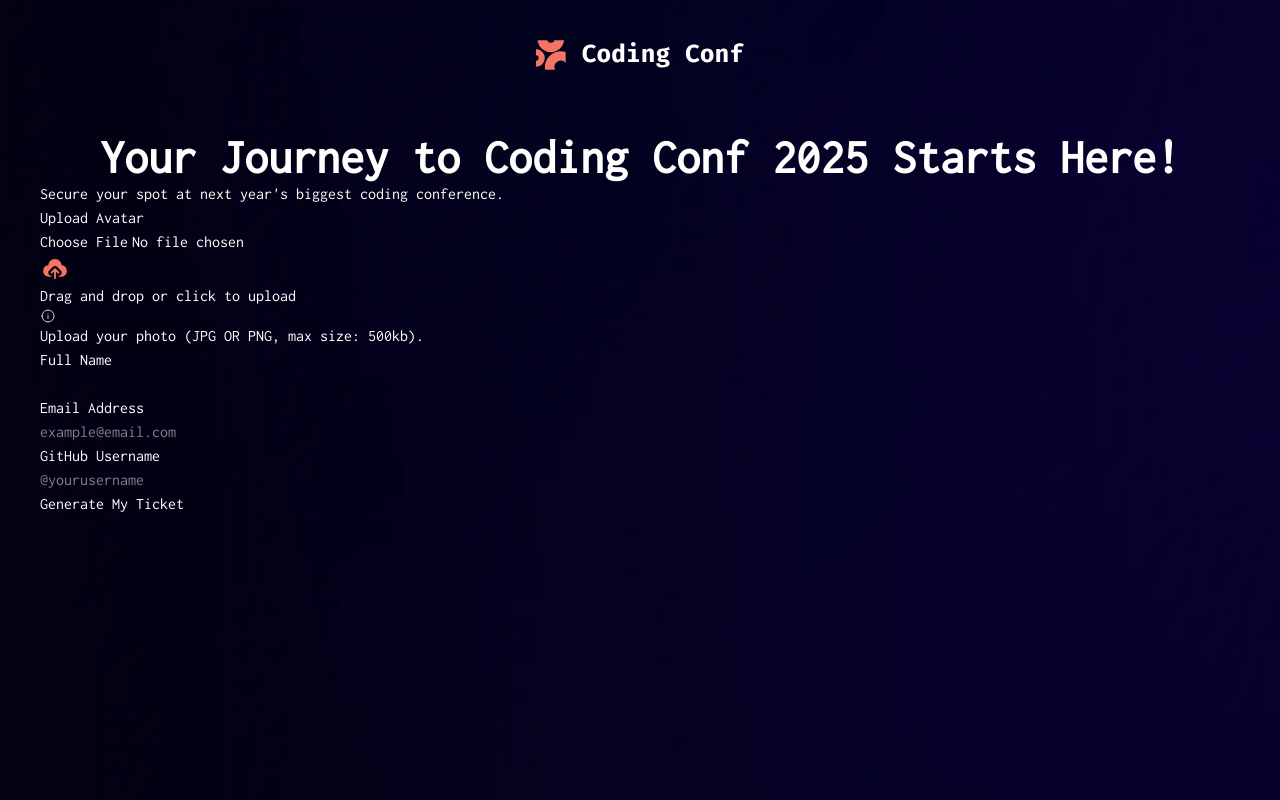
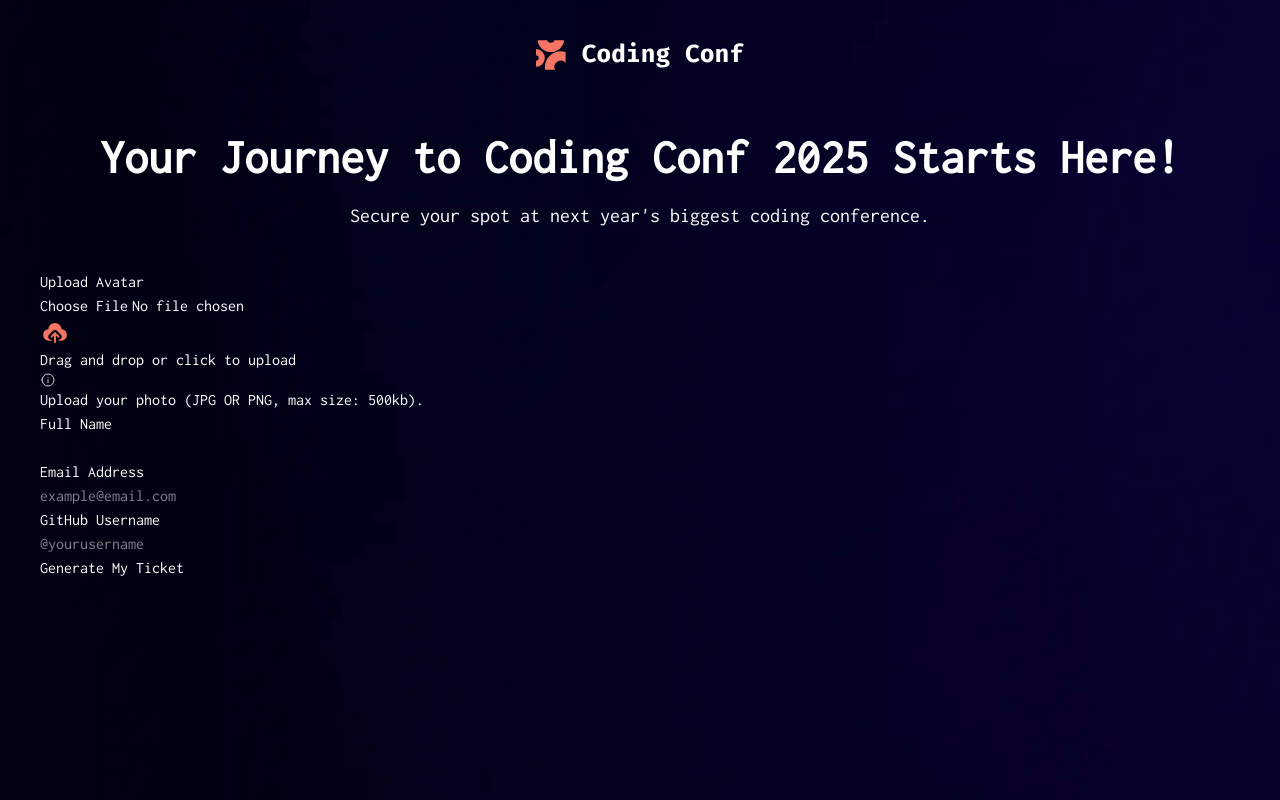
Before and after one commit to azanra/conference-ticket, a React (Vite) app: page / in a window 1280 px wide. Built offline with nearby package versions, Linux system fonts and the light colour scheme.

Commit message:
Center and style the wrapper body

```diff
--- a/src/App.css
+++ b/src/App.css
@@ -25,3 +25,9 @@
 body {
   font-family: "Inconsolata", var(--system-ui);
 }
+
+.centerComponent {
+  display: flex;
+  justify-content: center;
+  align-items: center;
+}
--- a/src/component/form.jsx
+++ b/src/component/form.jsx
@@ -42,13 +42,15 @@ const generateRandomId = (charAmount) => {
 export default function Form({ ticket, status, handleTicket, setStatus }) {
   return (
     <>
-      <div className="flex justify-center items-center mb-16">
+      <div className="centerComponent mb-16">
         <img src="./src/assets/images/logo-full.svg" alt="Logo images" />
       </div>
-      <div className="flex justify-center items-center text-xl">
+      <div className="centerComponent text-xl mb-5">
         <Header status={status} ticket={ticket} />
       </div>
-      <Body status={status} ticket={ticket} />
+      <div className="centerComponent mb-10 text-xl">
+        <Body status={status} ticket={ticket} />
+      </div>
       {status === "draft" ? (
         <form
           onSubmit={(e) => {
```
